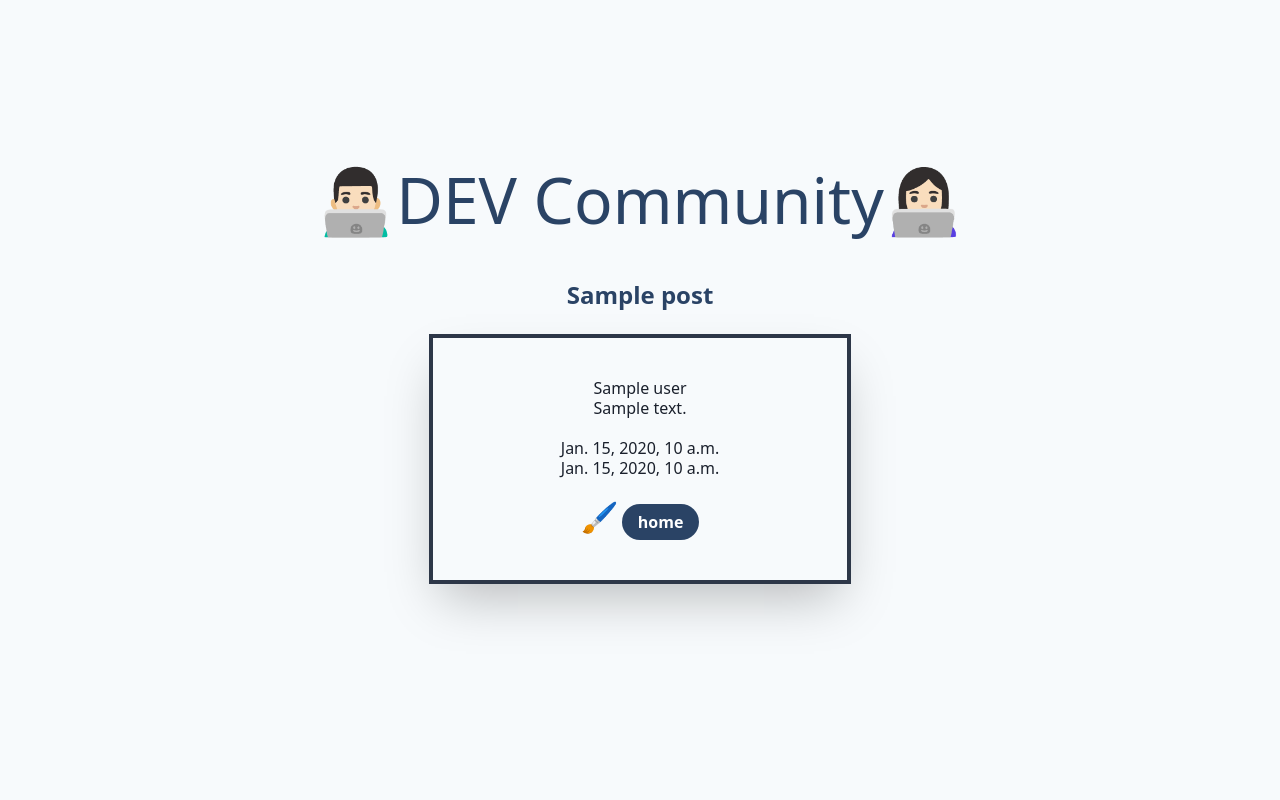
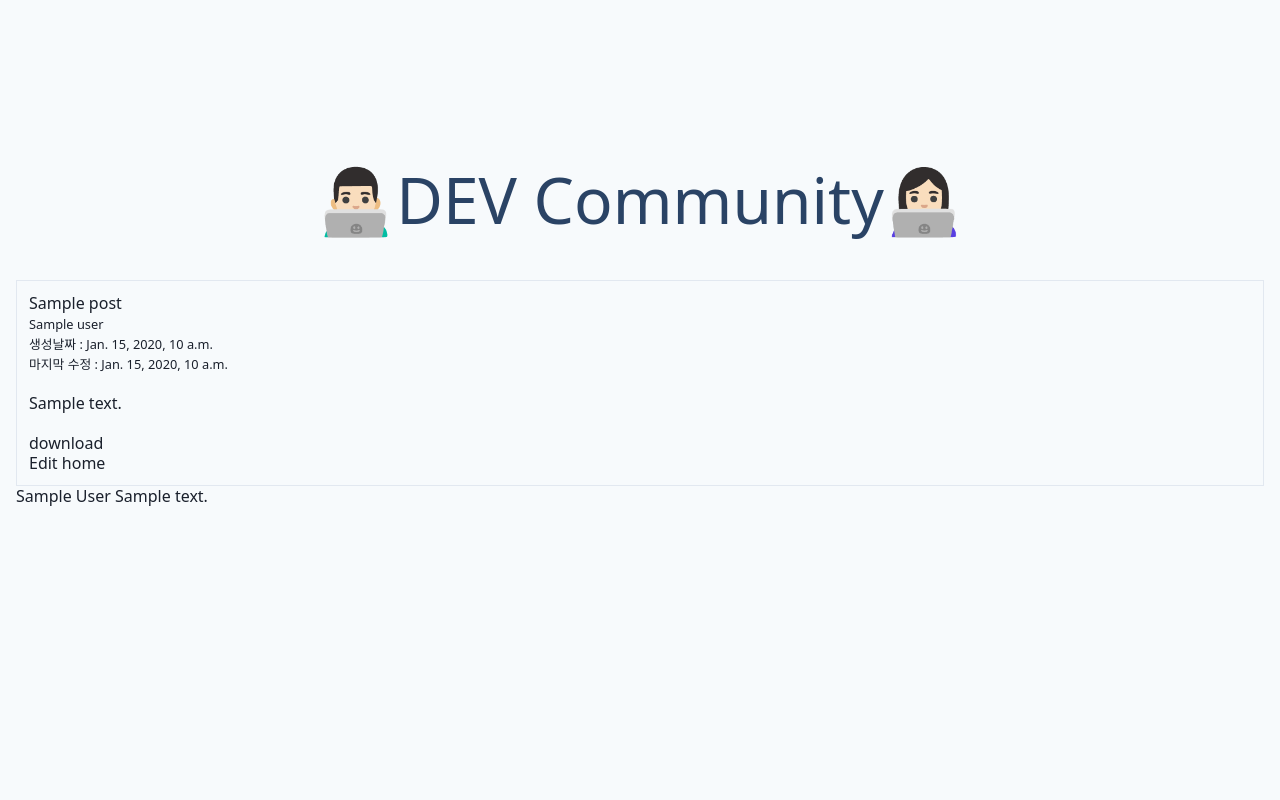
Before and after one commit to merry-hyelyn/Make_Community_Blog, a Django app: template templates/posts/detail_post.html in a window 1280 px wide. Run offline with Django 3.2, Linux system fonts and the light colour scheme; the template is opened without the code that fills it: most values are stand-ins (such as "Sample title", 1, 10 or a date in 2020); style sheets or scripts are compiled from the project's sources.

Commit message:
modify post detail page html

```diff
--- a/templates/posts/detail_post.html
+++ b/templates/posts/detail_post.html
@@ -1,4 +1,3 @@
-
 {% extends 'base.html' %}
 {% block page-name %}DETAIL{% endblock page-name %}
 {% block content %}
@@ -13,26 +12,38 @@ function checkPermission(post,user){
 }
 </script>
 
-<div class="text-center text-2xl text-blue-900 font-bold mb-6">{{post.title}}</div>
-{% csrf_token %}
-<div class="w-full flex item-center justify-center">
-<div class="px-32 py-10 border-solid border-4 border-gray-800 text-center shadow-2xl">
-{{ post.user }}<br>
-{{ post.content }}<br><br>
-{{post.created_at}}<br>
-{{post.updated_at}}<br><br>
+<div class="border w-50 p-3 mx-auto">
+    <div class="text-left">
+        <h3>{{post.title}}</h3>
+    </div>
+
+    {% csrf_token %}
+
+    <p><small>{{ post.user }}</p>
+    <span class="text-muted">생성날짜 : {{post.created_at}}</span><br>
+    <span class="text-muted">마지막 수정 : {{post.updated_at}}</span></small>
+    <br><br>
+
+    <h4>{{ post.content }}</h4>
+    <br>
+
+    {% if post.file %}
+        <a href="{{post.file.url}}" download="newfilename">download</a><br>
+    {% endif %}
 
 
-<a href={% url 'update' post.id %}
-onclick="return checkPermission('{{post.user}}','{{user}}');"
-class="text-3xl">🖌</a>
-<a href="{% url 'index' %}"><button class="bg-blue-900 text-white hover:bg-green-600 font-bold py-2 px-4 rounded-full">home</button></a>
-{% if user.is_staff or user.if_superuser %}
+    <a href={% url 'update_post' post.id %}
+    onclick="return checkPermission('{{post.user}}','{{user}}');"
+    class="btn btn-outline-success">Edit</a>
 
-<a href="{% url 'delete' post.id%}"
-onclick="return confirm('정말 삭제하시겠습니까?')"
-class="bg-red-600 text-white hover:bg-red-400 font-bold py-2 px-4 rounded-full">
-delete</a>
-</div></div>
-{% endif %}
+    <a href="{% url 'home' %}"><button class="btn btn-outline-info">home</button></a>
+    {% if user.is_staff or user.if_superuser %}
+        <a href="{% url 'delete_post' post.id%}"
+        class="btn btn-outline-danger">delete</a>
+    {% endif %}
+</div>
+{% for comment in post.comment.all %}
+{{comment.author}}
+{{comment.comment}}
+{% endfor %}
 {% endblock content %}
```
